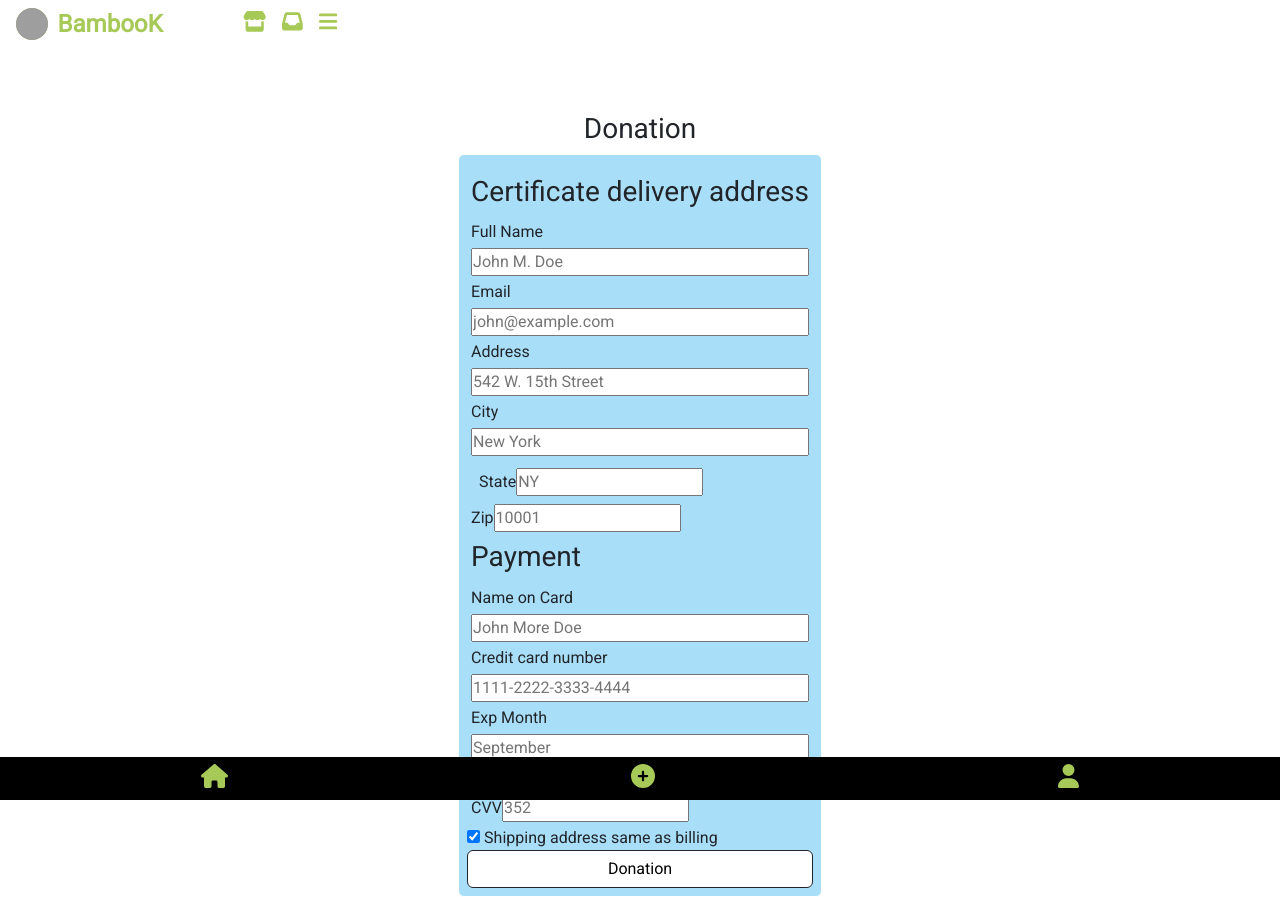
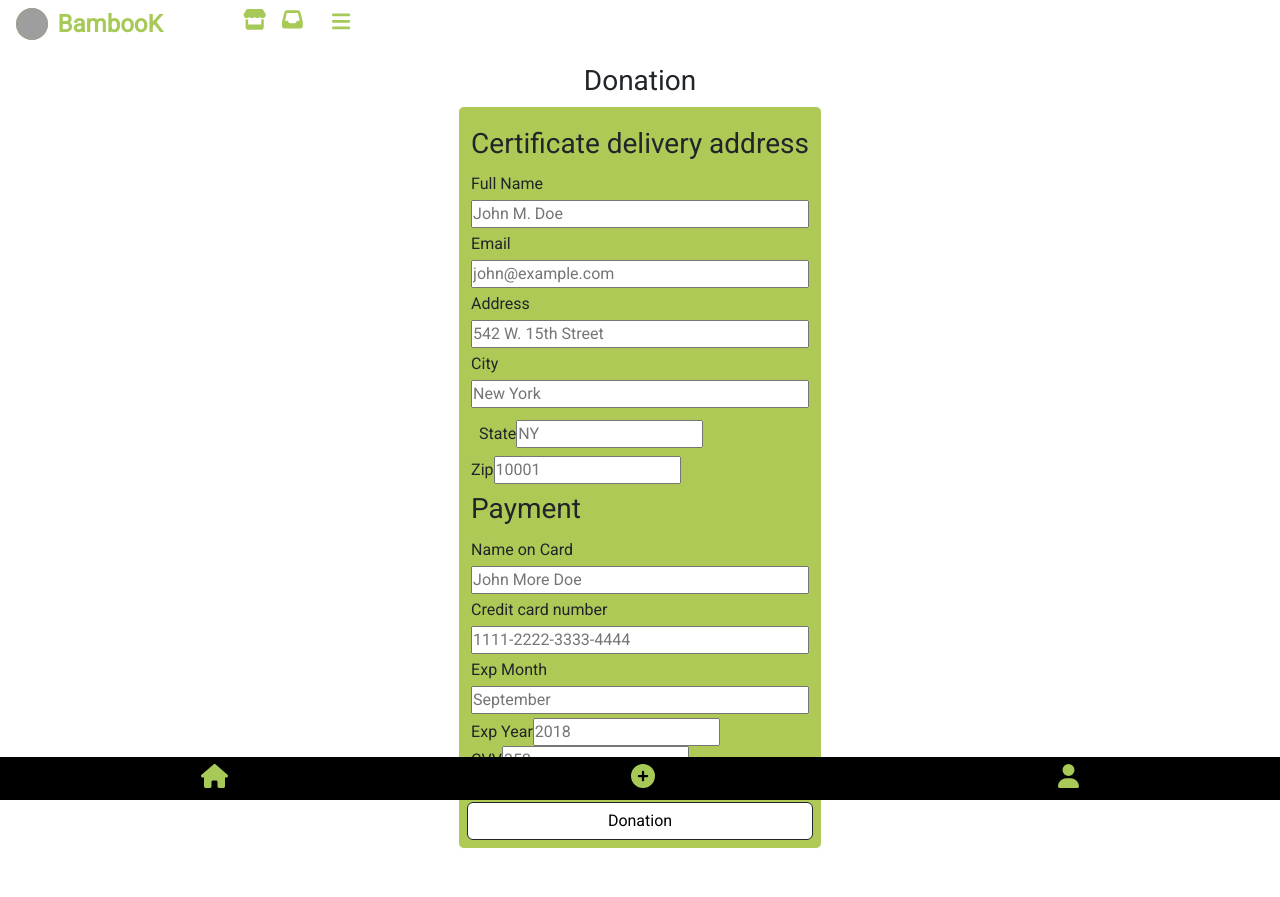
Before and after one commit to MarcoAleman/BAMBOOK, a Vue app: page /Donation in a window 1280 px wide. After the commit the page ends 849 px from the top, so only its background shows below. Built offline with nearby package versions, Linux system fonts and the light colour scheme; grey boxes are pictures that could not be loaded.

Commit message:
agrego menu, donaciones y reglas

```diff
--- a/src/App.vue
+++ b/src/App.vue
@@ -5,13 +5,35 @@ import FooterMenu from './components/FooterMenu.vue'
 </script>
 
 <template>
+
+
+
   <div class="d-flex align-items-center mx-3" style="height: 3rem;">
     <img class="logo" src="#" alt="">
     <h1 class="mt-2">BambooK</h1>
     <div class="m-auto iconos">
       <font-awesome-icon class="icon" icon="fa-solid fa-store" />
       <font-awesome-icon class="icon" icon="fa-solid fa-inbox" />
-      <font-awesome-icon class="icon" icon="fa-solid fa-bars" />
+
+      <!-- Menu hamburguesa -->
+      <button class="btn " type="button" data-bs-toggle="offcanvas" data-bs-target="#offcanvasRight" aria-controls="offcanvasRight"><font-awesome-icon class="icon" icon="fa-solid fa-bars" /></button>
+<div class="offcanvas offcanvas-end" tabindex="-1" id="offcanvasRight" aria-labelledby="offcanvasRightLabel">
+  <div class="offcanvas-header">
+    <h5 class="offcanvas-title" id="offcanvasRightLabel">Offcanvas right</h5>
+    <button type="button" class="btn-close" data-bs-dismiss="offcanvas" aria-label="Close"></button>
+  </div>
+  <div class="offcanvas-body">
+    <nav class="p-3 d-flex flex-column justify-content-center align-item-center gap-4">
+<RouterLink to="/">Home</RouterLink>
+<RouterLink to="/AboutUs">About</RouterLink>
+<RouterLink to="/Events">Events</RouterLink>
+<RouterLink to="/Ventas">Marcketplace</RouterLink>
+<RouterLink to="/Donation">Donation</RouterLink>
+<RouterLink to="/RulesAndPolice">Rules and polices</RouterLink>
+</nav>
+  </div>
+</div>
+
     </div>
   </div>
     <footer>
--- a/src/views/Donation.vue
+++ b/src/views/Donation.vue
@@ -9,14 +9,14 @@ window.onclick = function (event) {
 }
 </script>
 <template>
-    <div class="mt-5 " id="donation">
+    <div class=" " id="donation">
         <div>
             <div>
                 <div>
                     <h3 class=" mt-3 text-center">Donation</h3>
                     <form
                         class="d-flex flex-column justify-content-center align-item-center  border border-white rounded p-2 "
-                        style="background-color: #a9def9;">
+                        style="background-color: #afc957;">
 
                         <div>
                             <div class="d-flex flex-column justify-content-center align-item-center mt-2 p-1 gap-1">
--- a/src/views/RulesAndPolice.vue
+++ b/src/views/RulesAndPolice.vue
@@ -1,9 +1,8 @@
 <template>
 
 
-    <div class="p-2 mt-5" id="rules">
-      <div class="mt-3 p-2 d-flex flex-wrap justify-content-center align-item-center">
-        <img src="../img/imagen4.jpg" style="height: 150px; border-radius: 10%;" alt="">
+    <div class="p-2 " id="rules">
+      <div class=" p-2 d-flex flex-wrap justify-content-center ">
       </div>
       <div class="accordion " id="accordionPanelsStayOpenExample">
         <div class="accordion-item">
```
